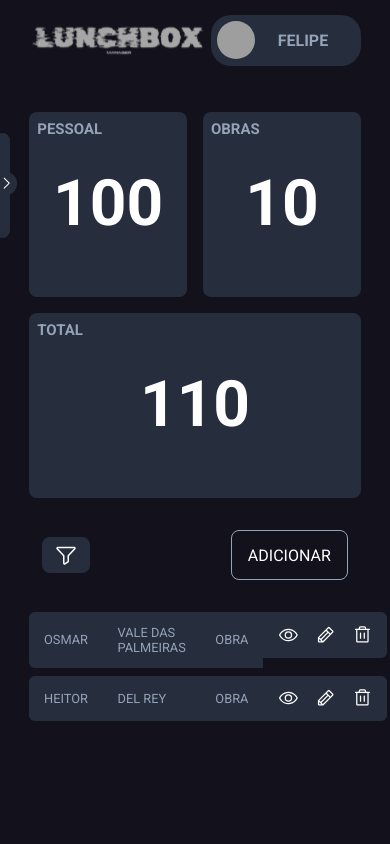
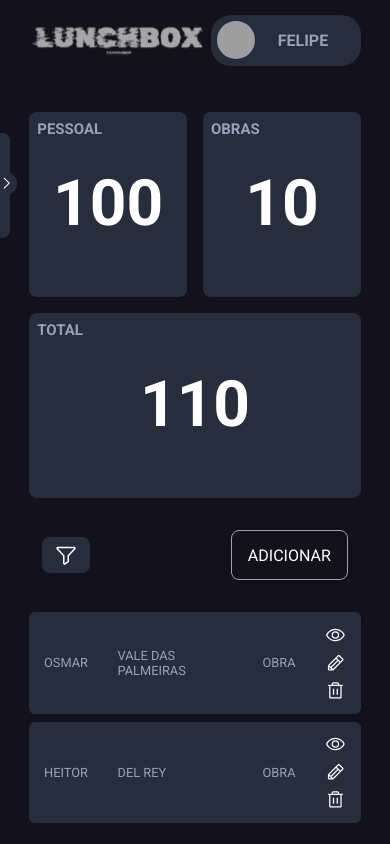
Before and after one commit to FelpFS1/lunchboxProject, a React (Vite) app: page /clients in a window 390 px wide. Built offline with nearby package versions, Linux system fonts and the light colour scheme; grey boxes are pictures that could not be loaded.

Commit message:
responsive: adjust responsive design

```diff
--- a/src/pages/Clients/styles.ts
+++ b/src/pages/Clients/styles.ts
@@ -1,6 +1,7 @@
 import styled from "styled-components";
 import * as Popover from "@radix-ui/react-popover";
 import * as RadioGroup from "@radix-ui/react-radio-group";
+import breakpoints from "../../styles/breakPoints";
 
 export const ClientsContainer = styled.div`
   width: 100%;
@@ -48,6 +49,12 @@ export const TdButtons = styled.td`
   }
   svg {
     cursor: pointer;
+  }
+
+  @media ${breakpoints.lg} {
+    flex-direction: column;
+    gap: 0.5rem;
+    padding: 0.3rem;
   }
 `;
 
```
